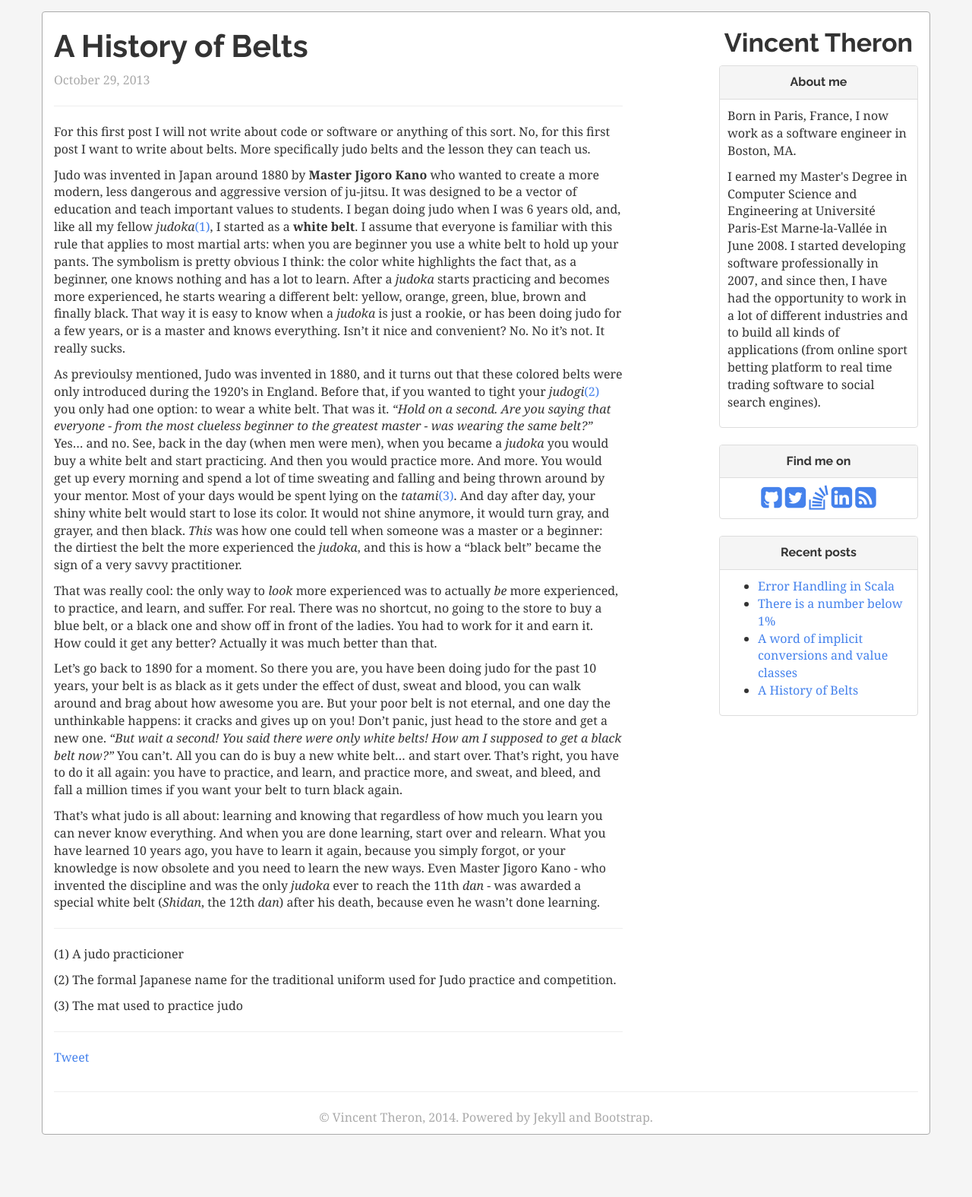
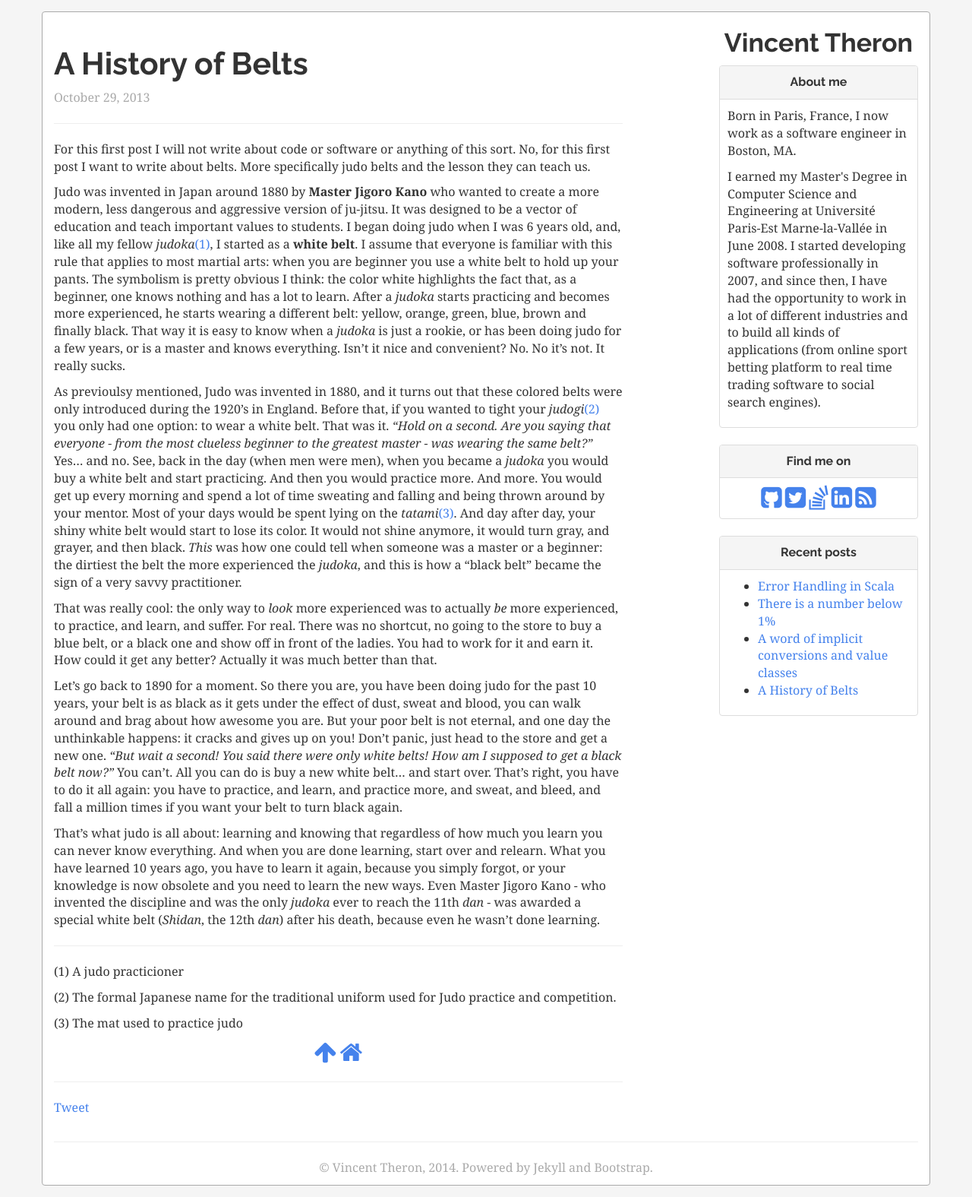
Before and after one commit to vptheron/vptheron.github.io, a Jekyll site: the page built from _posts/2013-10-29-a-history-of-belts.md, in a window 1280 px wide. Shown: the whole page at 76% size. Built offline with Jekyll 4.4.1, drawn with Linux system fonts in a browser that asks for light colours; comment, search, counter and statistics services are not loaded; before the commit the page ends 1508 px from its top, so only the background shows below that.

Commit message:
add home and top buttons to post

```diff
--- a/_layouts/post.html
+++ b/_layouts/post.html
@@ -2,6 +2,7 @@
 layout: default
 ---
 
+<a name="top">&nbsp;</a>
 <article>
     <header>
         <h1>{{ page.title }}</h1>
@@ -17,10 +18,16 @@ layout: default
 
     {{ content }}
 
+    <div class="text-center">
+        <a href="#top"><i class="fa fa-arrow-up fa-2x"></i></a>
+        <a href="/"><i class="fa fa-home fa-2x"></i></a>
+    </div>
+
     <hr/>
 
     <p>
-        <a href="https://twitter.com/share" class="twitter-share-button" data-size="large">Tweet</a>
-        <script>!function(d,s,id){var js,fjs=d.getElementsByTagName(s)[0],p=/^http:/.test(d.location)?'http':'https';if(!d.getElementById(id)){js=d.createElement(s);js.id=id;js.src=p+'://platform.twitter.com/widgets.js';fjs.parentNode.insertBefore(js,fjs);}}(document, 'script', 'twitter-wjs');</script>
+            <a href="https://twitter.com/share" class="twitter-share-button" data-size="large">Tweet</a>
+            <script>!function(d,s,id){var js,fjs=d.getElementsByTagName(s)[0],p=/^http:/.test(d.location)?'http':'https';if(!d.getElementById(id)){js=d.createElement(s);js.id=id;js.src=p+'://platform.twitter.com/widgets.js';fjs.parentNode.insertBefore(js,fjs);}}(document, 'script', 'twitter-wjs');</script>
     </p>
+
 </article>
--- a/assets/css/base.css
+++ b/assets/css/base.css
@@ -30,6 +30,8 @@ a:link { text-decoration: none; }
 
 a:visited { text-decoration: none; }
 
+article h2 { border-bottom: 1px solid #333; }
+
 /*.highlight .lineno { color: #ccc; display:inline-block; padding: 0 5px; border-right:1px solid #ccc; }
 .highlight pre { overflow-x: auto; }
 .highlight pre code { display: block; white-space: pre; word-wrap: normal; }*/
```
